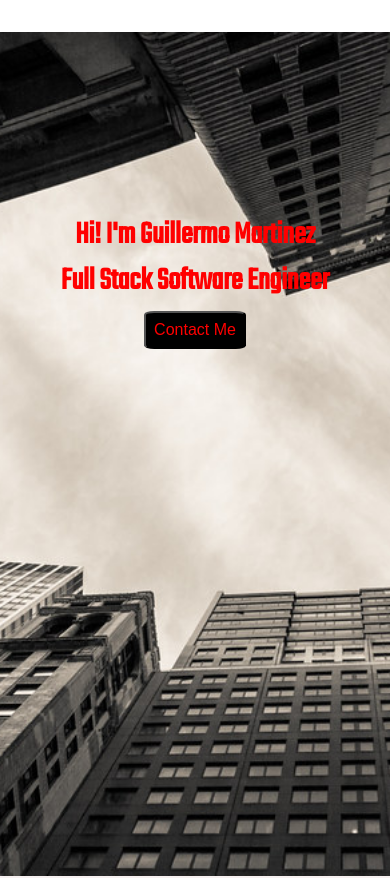
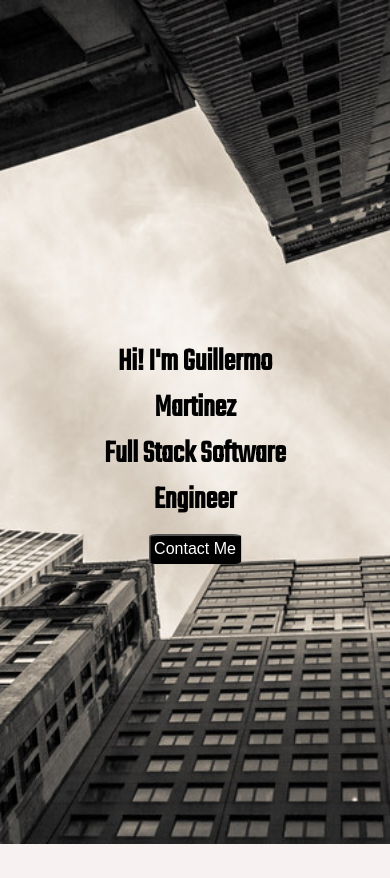
Before and after one commit to gmartinez948/personalBlog, a React (Create React App) app in the folder my-app/: page / in a window 390 px wide. Shown: the top 878 px of the page. Built offline with nearby package versions, Linux system fonts and the light colour scheme.

Commit message:
fully mobile responsive

```diff
--- a/my-app/src/App.css
+++ b/my-app/src/App.css
@@ -60,16 +60,19 @@ html {
 }
 
 h3.intro-text {
+  position: absolute;
   font-family: "Teko", sans-serif;
   font-size: 2rem;
-  padding: 180px 0% 0% 0%;
-  color: red;
+  top: 50%;
+  left: 50%;
+  transform: translate(-50%, -50%);
+
+  color: black;
   opacity: 1;
 }
 
 h1.AboutMe {
   text-align: center;
-  padding: 0 0 0 0;
 }
 
 h1.Personal-Projects {
@@ -87,7 +90,7 @@ button.contact-me {
   max-width: 50%;
   padding: 2% 2% 2% 2%;
   border-radius: 10%;
-  color: red;
+  color: white;
   font-size: 1rem;
   background-color: black;
 }
@@ -147,10 +150,23 @@ img.language {
 
 form {
   box-sizing: border-box;
-  display: grid;
+  display: flex;
+  flex-direction: column;
   color: white;
   max-width: 60%;
-  margin: 0 2% 20% 20%;
+  margin: 0 2% 10% 20%;
+}
+
+label {
+  padding: 5% 0 0 0;
+}
+
+textarea {
+  padding: 5% 0 5% 0;
+}
+
+input {
+  padding: 3% 0 0 0;
 }
 
 h2.Send-Message {
@@ -160,6 +176,6 @@ h2.Send-Message {
 button.Send-Button {
   max-width: 30%;
   padding: 3% 3% 3% 3%;
-  justify-self: end;
-  background-color: greenyellow;
+  align-self: flex-end;
+  background-color: rgb(189, 195, 199);
 }
--- a/my-app/src/App.tsx
+++ b/my-app/src/App.tsx
@@ -11,14 +11,9 @@ import { useRef } from "react";
 function App() {
   const contactMeRef = useRef<null | HTMLDivElement>(null);
 
-  // make this scrolling thing work
-  const scrollToBottom = () => {
-    contactMeRef.current?.scrollIntoView({ behavior: "smooth" });
-  };
-
   return (
     <div className="App">
-      <NameHeader scrollToBottom={scrollToBottom} />
+      <NameHeader />
       <AboutMe />
       <PersonalProjectGrid />
       <ContactMe ref={contactMeRef} />
--- a/my-app/src/components/NameHeader.tsx
+++ b/my-app/src/components/NameHeader.tsx
@@ -26,7 +26,16 @@ const button = {
   },
 };
 
-const NameHeader = ({ scrollToBottom }: any) => {
+const NameHeader = () => {
+  const scrollToBottom = () => {
+    window.scrollTo({
+      top: document.documentElement.scrollHeight,
+      behavior: "auto",
+      /* you can also use 'auto' behaviour
+         in place of 'smooth' */
+    });
+  };
+
   return (
     <div className="Header-with-img">
       <motion.h3
@@ -53,9 +62,12 @@ const NameHeader = ({ scrollToBottom }: any) => {
         <br />
         <motion.button
           className="contact-me"
+          variants={button}
+          initial="hidden"
+          animate="visible"
           whileHover={{
             scale: 1.2,
-            transition: { duration: 1 },
+            transition: { delay: 4, duration: 1 },
           }}
           onClick={() => scrollToBottom()}
         >
--- a/my-app/src/components/PersonalProjects.tsx
+++ b/my-app/src/components/PersonalProjects.tsx
@@ -69,7 +69,7 @@ const PersonalProjectGrid = () => {
                 title={project.title}
                 hoverable={true}
                 style={{
-                  backgroundColor: "rgb(104, 195, 163)",
+                  backgroundColor: "rgb(189, 195, 199)",
                 }}
                 onClick={() => handleGitHubClick(project.gitHub)}
               >
```
